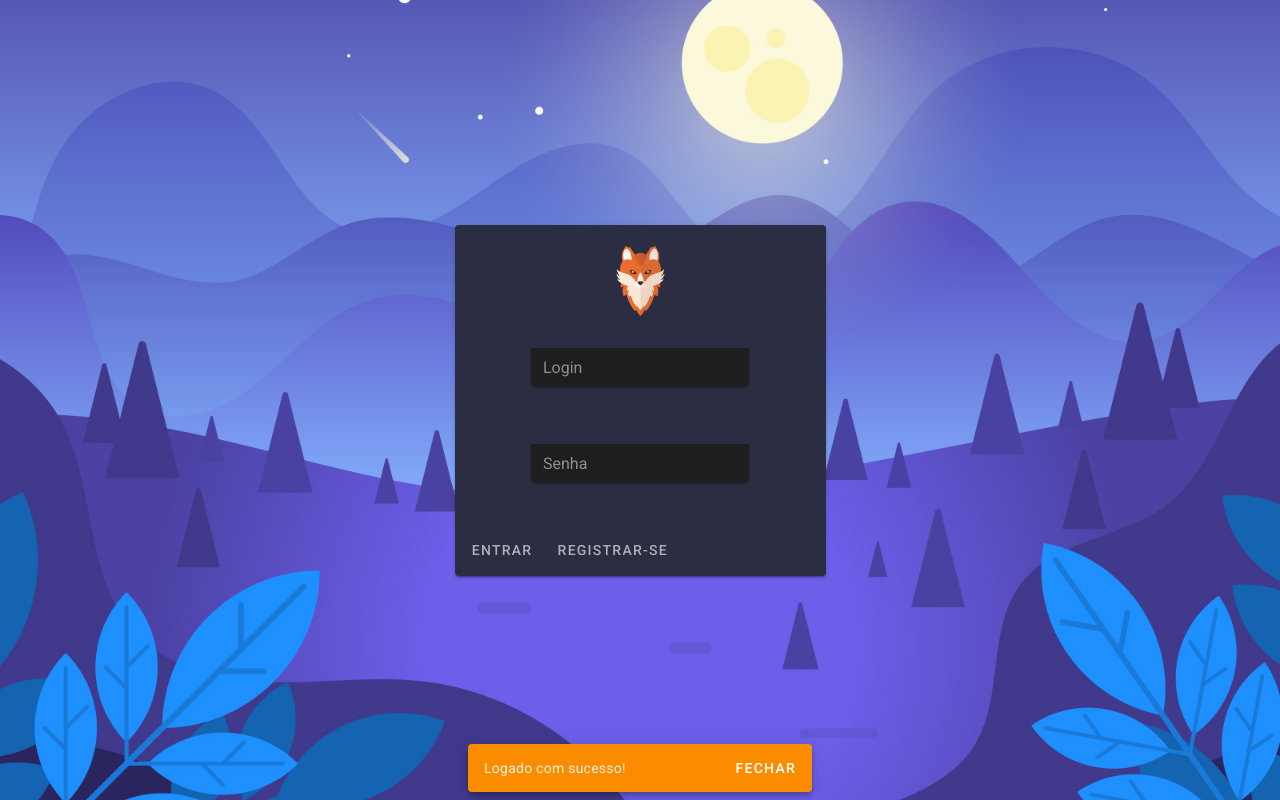
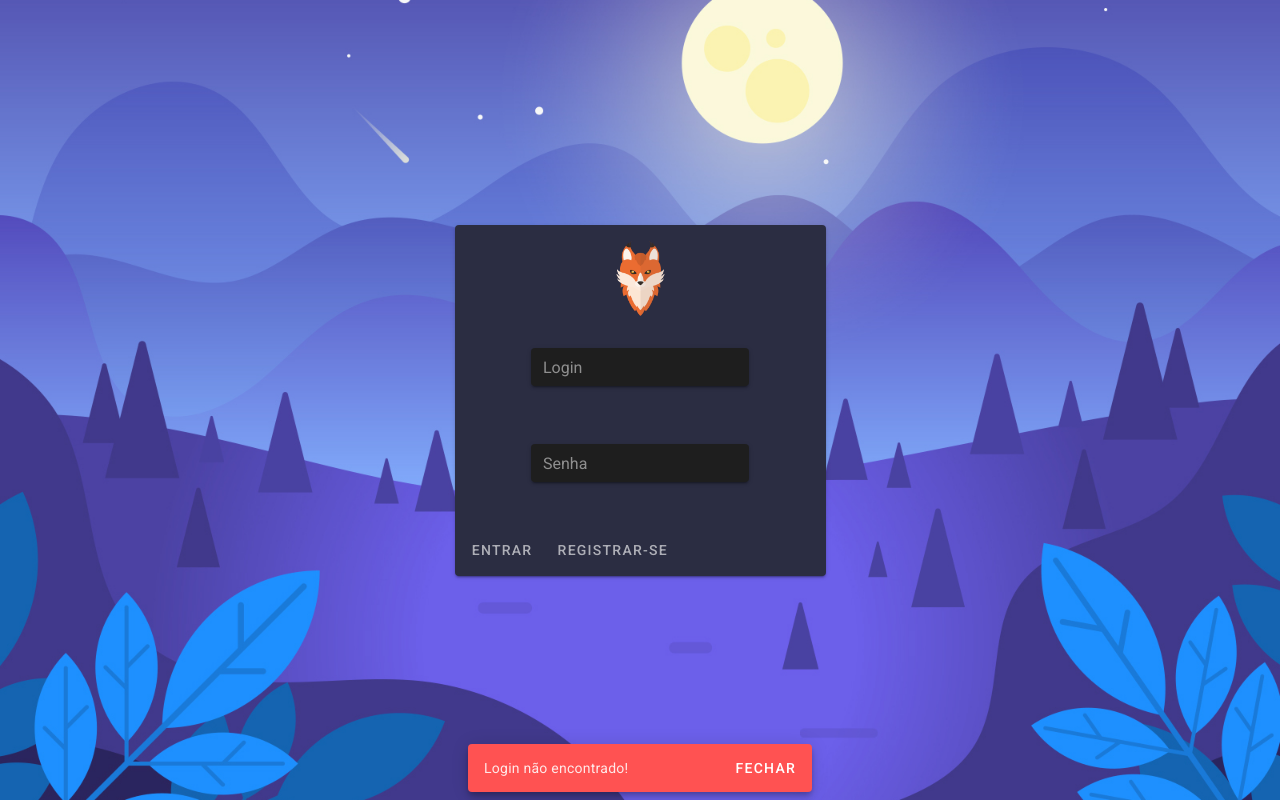
Before and after one commit to ClankyPant/cine-fox, a Vue app: page /#/ in a window 1280 px wide. Both pictures are taken after a click on the button "ENTRAR". Built offline with nearby package versions, Linux system fonts and the light colour scheme.

Commit message:
Iniciado funcionalidade de login

```diff
--- a/src/components/Login.vue
+++ b/src/components/Login.vue
@@ -7,14 +7,14 @@
     <v-card-text>
       <v-row justify="center">
         <v-col cols="8">
-          <TextField label="Login" />
+          <TextField v-model="user" label="Login" />
         </v-col>
       </v-row>
     </v-card-text>
     <v-card-text>
       <v-row justify="center">
         <v-col cols="8">
-          <TextField type="password" label="Senha" />
+          <TextField v-model="password" type="password" label="Senha" />
         </v-col>
       </v-row>
     </v-card-text>
@@ -33,10 +33,16 @@ import TextField from "@/components/forms/TextField.vue";
 
 @Component({ components: { TextField, Button } })
 export default class Login extends Vue {
+  user = "";
+  password = "";
+
   login(): void {
-    this.$notify.warning("Logado com sucesso!");
-
-    return;
+    if (this.user === "luis") {
+      this.$router.push("/about");
+      this.$notify.success("Logado com sucesso!");
+    } else {
+      this.$notify.error("Login não encontrado!");
+    }
   }
 }
 </script>
--- a/src/components/forms/TextField.vue
+++ b/src/components/forms/TextField.vue
@@ -1,16 +1,25 @@
 <template>
-  <v-text-field dense solo :type="type" :placeholder="label"></v-text-field>
+  <v-text-field
+    solo
+    dense
+    :type="type"
+    v-model="valueModel"
+    :placeholder="label"
+  ></v-text-field>
 </template>
 
 <script lang="ts">
-import { Component, Prop, Vue } from "vue-property-decorator";
+import { Component, Prop, VModel, Vue } from "vue-property-decorator";
 
 @Component({})
 export default class TextField extends Vue {
+  @VModel()
+  valueModel!: string;
+
   @Prop({ required: true })
   label!: string;
 
-@Prop()
-  type!:string;
+  @Prop()
+  type!: string;
 }
 </script>
--- a/src/components/notification/Notification.vue
+++ b/src/components/notification/Notification.vue
@@ -1,19 +1,16 @@
 <template>
   <div>
     <v-snackbar
+      transition="scale-transition"
+      :key="index"
       :color="notification.color"
       v-model="notification.active"
       v-for="(notification, index) in notifications"
-      :key="index"
     >
       {{ notification.message }}
 
       <template v-slot:action="{ attrs }">
-        <v-btn
-          @click="notification.active = false"
-          text
-          v-bind="attrs"
-        >
+        <v-btn @click="notification.active = false" text v-bind="attrs">
           fechar
         </v-btn>
       </template>
@@ -27,8 +24,6 @@ import { Component, Vue } from "vue-property-decorator";
 
 @Component({})
 export default class Notification extends Vue {
-  showNotification = true;
-
   get notifications(): Array<NotificationModel> {
     return this.$notify.notifications();
   }
--- a/src/plugins/notification.ts
+++ b/src/plugins/notification.ts
@@ -28,16 +28,16 @@ const plugin = {
 
     vueInstance.prototype.$notify = {
       info: (text: string): void => {
-        commitStore(text, store);
+        commitStore(text, store, NotificationType.NOTHING);
       },
       success: (text: string): void => {
-        commitStore(text, store);
+        commitStore(text, store, NotificationType.SUCCESS);
       },
       error: (text: string) => {
-        commitStore(text, store);
+        commitStore(text, store, NotificationType.ERROR);
       },
       warning: (text: string) => {
-        commitStore(text, store);
+        commitStore(text, store, NotificationType.WARNING);
       },
       notifications: (): Array<NotificationModel> =>
         store.getters.getNotifications,
@@ -45,10 +45,10 @@ const plugin = {
   },
 };
 
-function commitStore(text: string, store: Store<unknown>): void {
+function commitStore(text: string, store: Store<unknown>, notificationType: NotificationType): void {
   store.commit(
     VuexCommitName.ADD_NOTIFICATION,
-    new NotificationModel(text, NotificationType.WARNING)
+    new NotificationModel(text, notificationType)
   );
 }
 
```
